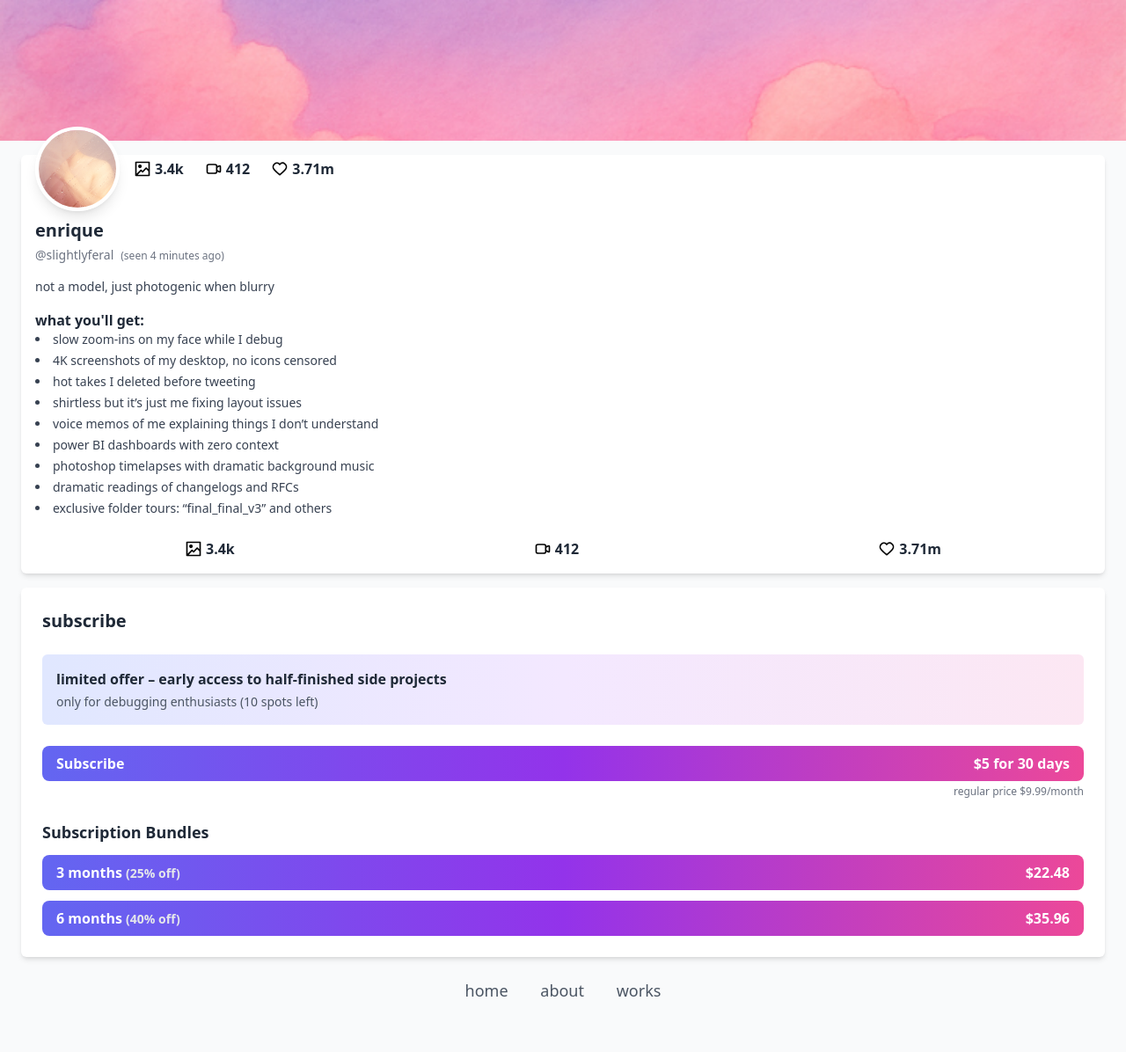
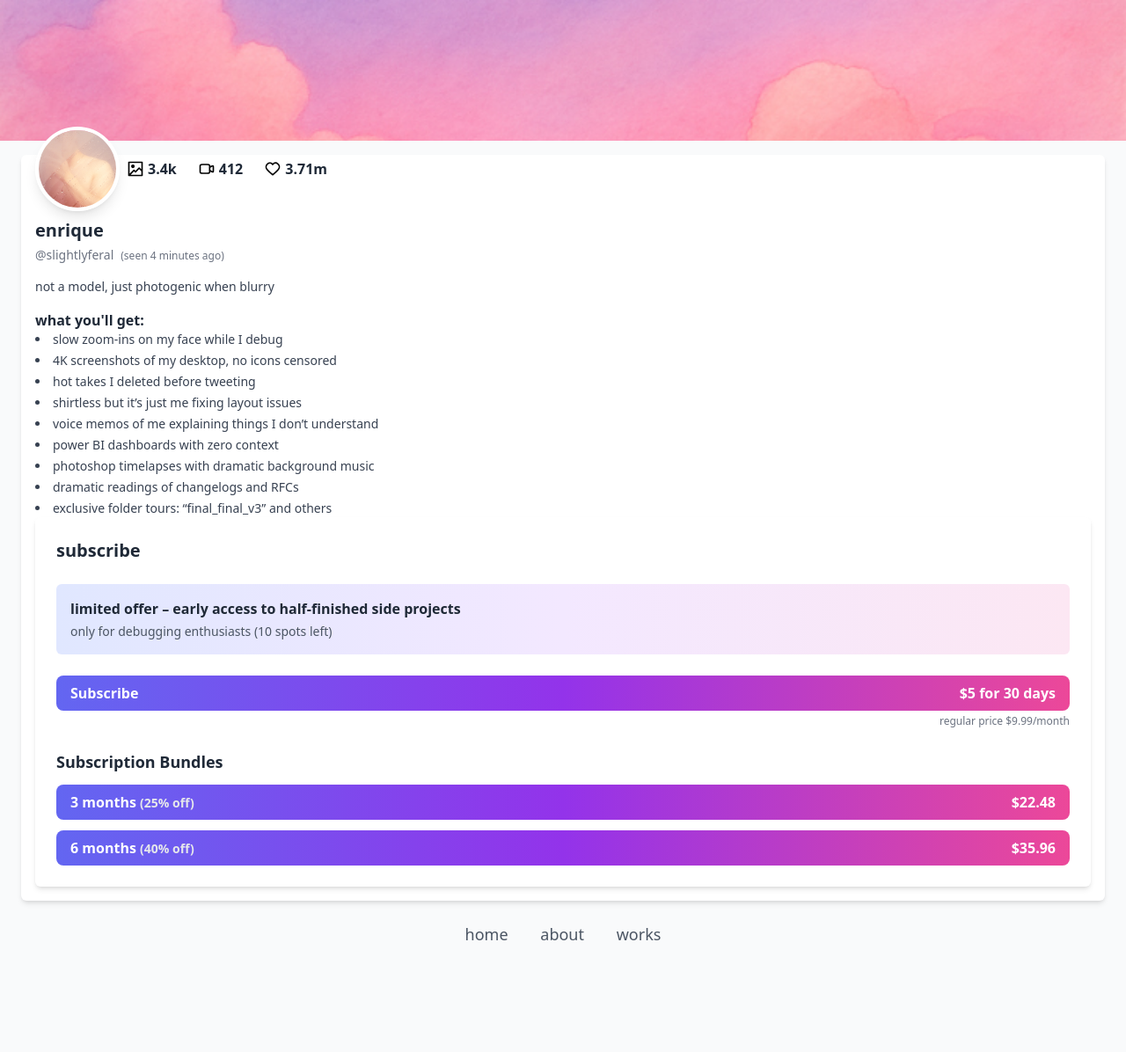
Before and after one commit to enriquebarragan/enriquebarragan.github.io, a Jekyll site: the page built from rips/onlyfans/index.md, in a window 1280 px wide. Shown: the whole page at 88% size. Built offline with Jekyll 4.4.1, drawn with Linux system fonts in a browser that asks for light colours; nearby versions of some CDN libraries; after the commit the page ends 1132 px from its top, so only the background shows below that.

Commit message:
Update index.md

```diff
--- a/rips/onlyfans/index.md
+++ b/rips/onlyfans/index.md
@@ -14,7 +14,7 @@ permalink: /rips/onlyfans/
   <div class="bg-white shadow-md rounded-md p-4">
       <!-- profile picture -->
       <!-- profile + stats -->
-<div class="flex -mt-12 items-center gap-4 flex-wrap sm:flex-nowrap">
+<div class="flex -mt-12 items-center gap-2 flex-nowrap">
   <!-- profile picture -->
   <div>
     <img src="/assets/images/of-pfp.JPG" alt="profile picture" class="w-24 h-24 rounded-full border-4 border-white shadow-lg">
@@ -59,22 +59,6 @@ permalink: /rips/onlyfans/
         <li>exclusive folder tours: “final_final_v3” and others</li>
       </ul>
 
-   <div class="mt-6 flex justify-around text-center">
-        <div class="flex items-center space-x-1">
-          <img src="/assets/icons/picture.svg" alt="pictures icon" class="w-5 h-5">
-          <span class="font-bold">3.4k</span>
-        </div>
-        <div class="flex items-center space-x-1">
-          <img src="/assets/icons/video.svg" alt="videos icon" class="w-5 h-5">
-          <span class="font-bold">412</span>
-        </div>
-        <div class="flex items-center space-x-1">
-          <img src="/assets/icons/heart.svg" alt="likes icon" class="w-5 h-5">
-          <span class="font-bold">3.71m</span>
-        </div>
-      </div>
-    </div>
-
     <!-- SECTION 2: Subscription Box -->
 <div class="bg-white shadow-md rounded-md p-6 space-y-6">
   <!-- Section Header -->
```
